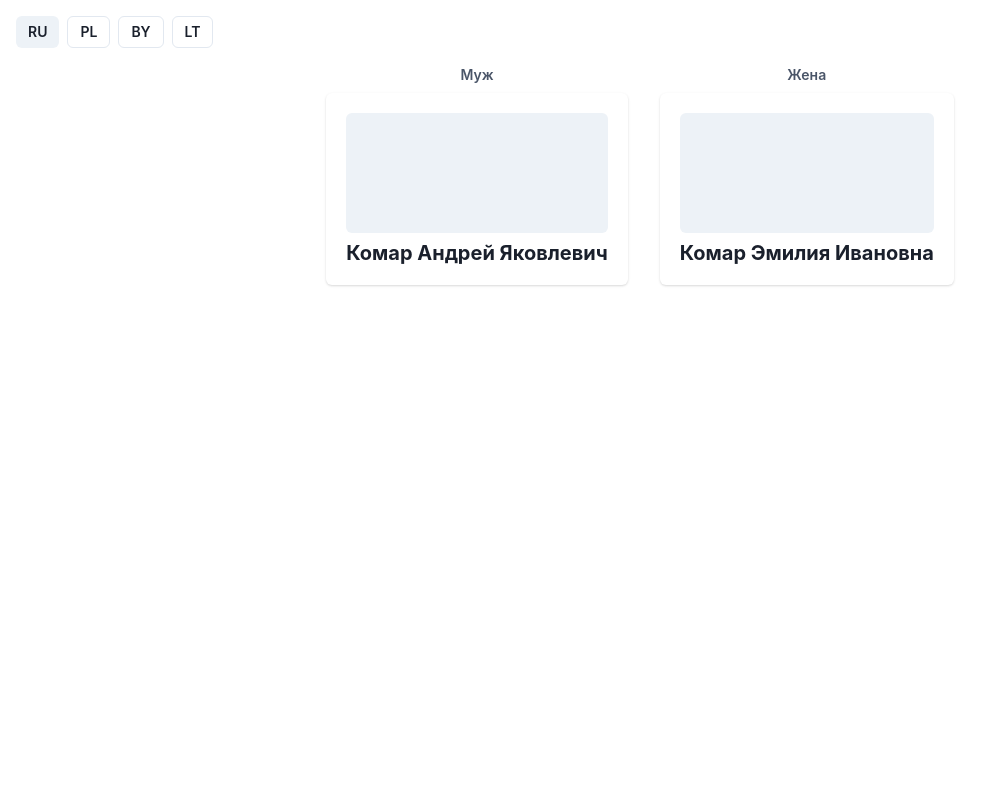
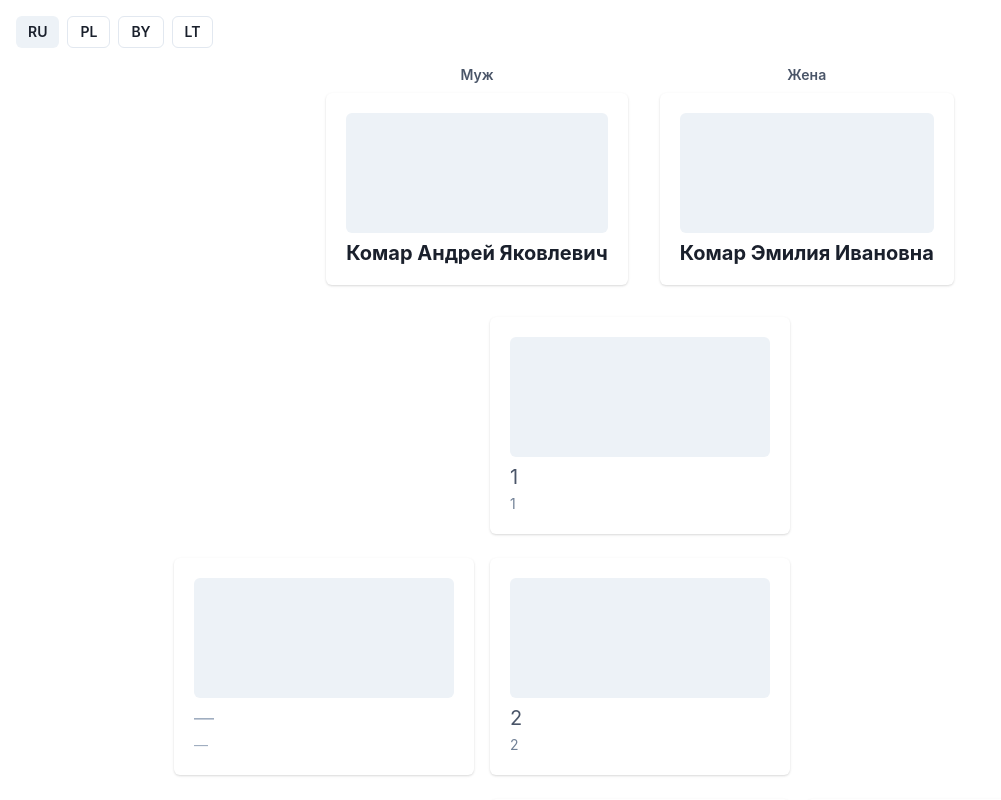
Before and after one commit to aleeksaiacc-arch/test_task_tree, a React (Vite) app: page / in a window 1280 px wide. Shown: the top 800 px of the page, without its empty margins (0-1001 px from the left). Built offline with nearby package versions, Linux system fonts and the light colour scheme.

Commit message:
Added tree view

```diff
--- /dev/null
+++ b/src/components/BlockCard.tsx
@@ -0,0 +1,54 @@
+import { Card, CardBody, Heading, Text, Box, HStack } from "@chakra-ui/react";
+
+export type BlockAddition = "left" | "right" | "none";
+
+export type RootBlock = {
+  id: string;
+  addition: BlockAddition;
+};
+
+type Props = RootBlock & {
+  number: number;
+};
+
+const BLOCK_WIDTH = "300px";
+
+function AdditionBlock() {
+  return (
+    <Card w={BLOCK_WIDTH} flexShrink={0}>
+      <CardBody>
+        <Box h="120px" bg="gray.100" borderRadius="md" />
+        <Heading size="md" mt={2} noOfLines={3} color="gray.400" fontWeight="normal">
+          —
+        </Heading>
+        <Text fontSize="sm" color="gray.400" mt={1}>
+          —
+        </Text>
+      </CardBody>
+    </Card>
+  );
+}
+
+export default function BlockCard({ id, addition, number }: Props) {
+  return (
+    <HStack spacing={4} justify="center" align="flex-start" w="100%" data-block-id={id}>
+      <Box w={BLOCK_WIDTH} flexShrink={0}>
+        {addition === "left" && <AdditionBlock />}
+      </Box>
+      <Card w={BLOCK_WIDTH} flexShrink={0} id={id}>
+        <CardBody>
+          <Box h="120px" bg="gray.100" borderRadius="md" />
+          <Heading size="md" mt={2} noOfLines={3} color="gray.600" fontWeight="normal">
+            {number}
+          </Heading>
+          <Text fontSize="sm" color="gray.500" mt={1}>
+            {number}
+          </Text>
+        </CardBody>
+      </Card>
+      <Box w={BLOCK_WIDTH} flexShrink={0}>
+        {addition === "right" && <AdditionBlock />}
+      </Box>
+    </HStack>
+  );
+}
--- a/src/components/TreeView.tsx
+++ b/src/components/TreeView.tsx
@@ -4,9 +4,30 @@ import { Link } from "react-router-dom";
 import { useTranslation } from "react-i18next";
 import { loadTree } from "../data/loadTree";
 import type { Person, Tree } from "../types";
+import type { RootBlock } from "./BlockCard";
+import BlockCard from "./BlockCard";
 import PersonCard from "./PersonCard";
 import ParentsRow from "./ParentsRow";
 import ChildrenRow from "./ChildrenRow";
+
+const ROOT_BLOCKS: RootBlock[] = [
+  { id: "block-1", addition: "none" },
+  { id: "block-2", addition: "left" },
+  { id: "block-3", addition: "right" },
+  { id: "block-4", addition: "none" },
+  { id: "block-5", addition: "left" },
+  { id: "block-6", addition: "right" },
+  { id: "block-7", addition: "none" },
+  { id: "block-8", addition: "none" },
+  { id: "block-9", addition: "none" },
+  { id: "block-10", addition: "none" },
+  { id: "block-11", addition: "none" },
+  { id: "block-12", addition: "none" },
+  { id: "block-13", addition: "none" },
+  { id: "block-14", addition: "none" },
+  { id: "block-15", addition: "none" },
+  { id: "block-16", addition: "none" },
+];
 
 export default function TreeView() {
   const [tree, setTree] = useState<Tree | null>(null);
@@ -33,12 +54,23 @@ export default function TreeView() {
     const wife = tree.people.find((p) => p.id === spouseRel.spouseId);
     if (husband && wife) {
       return (
-        <Box display="flex" flexDirection="row" gap={8} justifyContent="center" flexWrap="wrap" alignItems="flex-start">
+        <VStack spacing={8} align="center" w="100%">
+          <Box
+            display="flex"
+            flexDirection="row"
+            gap={8}
+            justifyContent="center"
+            flexWrap="wrap"
+            alignItems="flex-start"
+          >
             <VStack spacing={2}>
               <Text fontWeight="semibold" fontSize="sm" color="gray.600">
                 {t("husband")}
               </Text>
-            <Link to={`/person/${husband.id}`} style={{ textDecoration: "none" }}>
+              <Link
+                to={`/person/${husband.id}`}
+                style={{ textDecoration: "none" }}
+              >
                 <PersonCard person={husband} isFocused />
               </Link>
             </VStack>
@@ -46,11 +78,25 @@ export default function TreeView() {
               <Text fontWeight="semibold" fontSize="sm" color="gray.600">
                 {t("wife")}
               </Text>
-            <Link to={`/person/${wife.id}`} style={{ textDecoration: "none" }}>
+              <Link
+                to={`/person/${wife.id}`}
+                style={{ textDecoration: "none" }}
+              >
                 <PersonCard person={wife} isFocused />
               </Link>
             </VStack>
           </Box>
+          <VStack spacing={6} align="center" w="100%">
+            {ROOT_BLOCKS.map((block, i) => (
+              <BlockCard
+                key={block.id}
+                id={block.id}
+                addition={block.addition}
+                number={i + 1}
+              />
+            ))}
+          </VStack>
+        </VStack>
       );
     }
   }
@@ -73,6 +119,7 @@ export default function TreeView() {
     .filter(Boolean) as Person[];
 
   return (
+    <VStack spacing={8} align="center" w="100%">
       <Box display="flex" flexDirection="column" gap={6} alignItems="center">
         <ChildrenRow people={children} />
         <Link to={`/person/${focused.id}`} style={{ textDecoration: "none" }}>
@@ -80,5 +127,16 @@ export default function TreeView() {
         </Link>
         <ParentsRow people={parents} />
       </Box>
+      <VStack spacing={6} align="center" w="100%">
+        {ROOT_BLOCKS.map((block, i) => (
+          <BlockCard
+            key={block.id}
+            id={block.id}
+            addition={block.addition}
+            number={i + 1}
+          />
+        ))}
+      </VStack>
+    </VStack>
   );
 }
```
Lines whose indentation alone changed are shown as unchanged.
